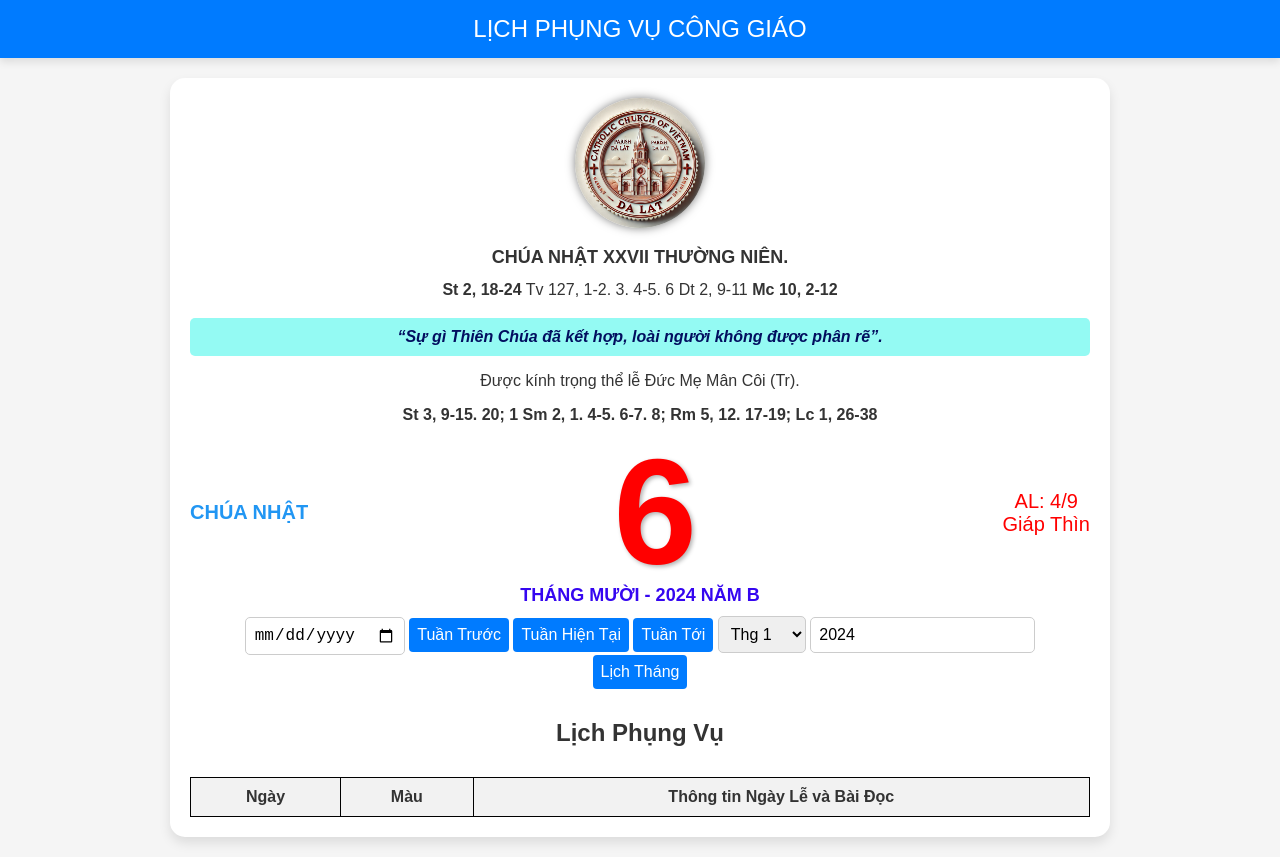
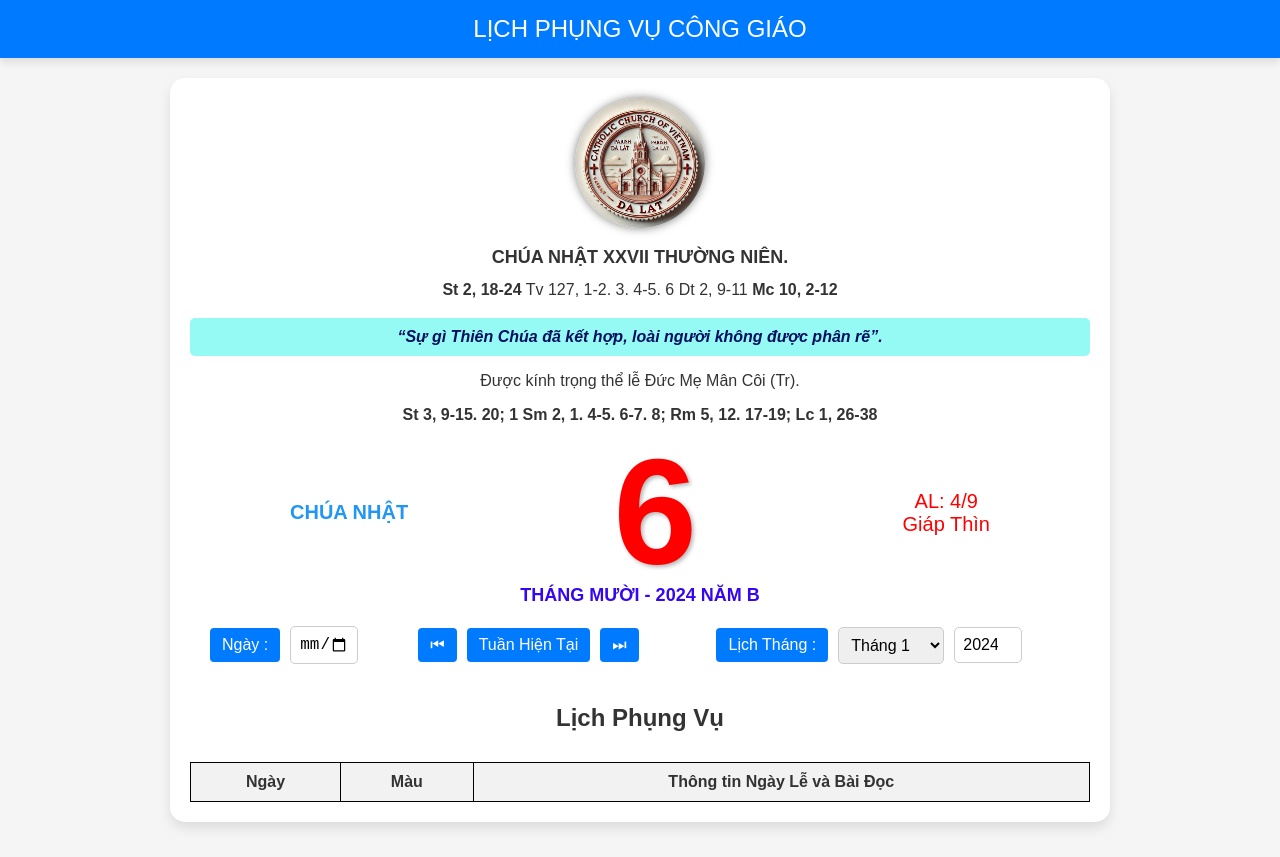
Before and after one commit to anrevietson/myCalLiturgy, a plain HTML site: page indexBible.html in a window 1280 px wide. Drawn offline with Linux system fonts and the light colour scheme.

Commit message:
Update indexBible.html

```diff
--- a/indexBible.html
+++ b/indexBible.html
@@ -56,14 +56,14 @@
     }
 
     .weekday {
-        margin-left: 0px;
+        margin-left: 100px;
         font-size: 20px;
         font-weight: bold;
         color: #2196F3;
     }
 
     .lunar-date {
-        margin-right: 0px;
+        margin-right: 100px;
         font-size: 20px;
         font-weight: normal;
         color: #ff0000;
@@ -207,7 +207,7 @@
 
     .modal-content {
         padding: 20px;
-        text-align: left;
+        text-align: center;
     }
 
     .close:focus {
@@ -296,7 +296,7 @@
         font-size: 16px;
         border-radius: 5px;
         border: 1px solid #ccc;
-        width: auto;
+        width: fit-content;
     }
 
     button {
@@ -311,6 +311,35 @@
     button:hover {
         background-color: #0056b3;
     }
+    .desktop-controls {
+    display: flex;
+    justify-content: space-around; /* Chia đều không gian cho các phần tử */
+    align-items: center; /* Căn giữa theo chiều dọc */
+    gap: 10px; /* Khoảng cách giữa các phần tử */
+    padding: 10px; /* Khoảng cách xung quanh */
+}
+
+.desktop-controls input{
+    flex: 1; /* Mỗi phần tử sẽ chiếm một phần không gian bằng nhau */
+    max-width: 50px; /* Giới hạn chiều rộng tối đa cho các nút và input */
+}
+
+.desktop-controls select{
+    flex: 1; /* Mỗi phần tử sẽ chiếm một phần không gian bằng nhau */
+    max-width: 200px; /* Giới hạn chiều rộng tối đa cho các nút và input */
+}
+
+.desktop-controls button {
+    flex: none; /* Mỗi phần tử sẽ chiếm một phần không gian bằng nhau */
+    max-width: 150px; /* Giới hạn chiều rộng tối đa cho các nút và input */
+}
+
+.desktop-controls button {
+    padding: 8px 12px; /* Điều chỉnh kích thước nút */
+}
+
+
+
     /* Ẩn các biểu tượng trên máy tính */
 .mobile-controls {
     display: none;
@@ -410,8 +439,8 @@
         </div>
     </div>
 
-    <!-- Chọn ngày, tuần và tháng -->
-<!-- Chọn ngày, tuần và tháng -->
+
+<!-- Chọn ngày, tuần và tháng vủa mobi -->
 <div class="controls-container">
     <!-- Biểu tượng cho điện thoại -->
     <div class="mobile-controls">
@@ -422,30 +451,33 @@
 
     <!-- Các trường chọn ngày, tháng, năm cho thiết bị lớn -->
     <div class="desktop-controls">
-        <input type="date" id="inputDate" onchange="getFeastForSelectedDate()">
+
+        <button>Ngày : </button>
+        <input type="date" id="inputDate" onchange="getFeastForSelectedDate()">&nbsp;&nbsp;&nbsp;&nbsp;&nbsp;&nbsp;&nbsp;&nbsp;&nbsp;
 
         <!-- Chọn tuần hiện tại, tuần trước, hoặc tuần tới -->
-        <button onclick="displayWeekInfo('previous')">Tuần Trước</button>
+        <button onclick="displayWeekInfo('previous')">⏮</button>
         <button onclick="displayWeekInfo('current')">Tuần Hiện Tại</button>
-        <button onclick="displayWeekInfo('next')">Tuần Tới</button>
+        <button onclick="displayWeekInfo('next')">⏭</button>&nbsp;&nbsp;&nbsp;&nbsp;&nbsp;&nbsp;&nbsp;&nbsp;&nbsp;&nbsp;&nbsp;&nbsp;&nbsp;
 
+
+        <button onclick="displayMonthInfo()">Lịch Tháng : </button>
         <select id="monthInput">
-            <option value="1">Thg 1</option>
-            <option value="2">Thg 2</option>
-            <option value="3">Thg 3</option>
-            <option value="4">Thg 4</option>
-            <option value="5">Thg 5</option>
-            <option value="6">Thg 6</option>
-            <option value="7">Thg 7</option>
-            <option value="8">Thg 8</option>
-            <option value="9">Thg 9</option>
-            <option value="10">Thg 10</option>
-            <option value="11">Thg 11</option>
-            <option value="12">Thg 12</option>
+            <option value="1">Tháng 1</option>
+            <option value="2">Tháng 2</option>
+            <option value="3">Tháng 3</option>
+            <option value="4">Tháng 4</option>
+            <option value="5">Tháng 5</option>
+            <option value="6">Tháng 6</option>
+            <option value="7">Tháng 7</option>
+            <option value="8">Tháng 8</option>
+            <option value="9">Tháng 9</option>
+            <option value="10">Tháng 10</option>
+            <option value="11">Tháng 11</option>
+            <option value="12">Tháng 12</option>
         </select>
         <input type="number" id="yearInput" value="2024">
-        <button onclick="displayMonthInfo()">Lịch Tháng</button>
-    </div>
+       </div>
 </div>
 
 <!-- Modal chọn ngày -->
@@ -460,20 +492,20 @@
     </div>
 </div>
 
-<!-- Modal chọn tuần -->
+<!-- Modal chọn tuần mobi-->
 <div id="weekPickerModal" class="modal">
     <div class="modal-content">
         <span class="close" onclick="closeWeekPicker()">&times;</span>
         <h3>Chọn tuần</h3>
         <!-- Hiển thị thông tin tuần -->
-        <button onclick="displayWeekInfo('previous')">Tuần Trước</button>
+        <button onclick="displayWeekInfo('previous')">⏮</button>
         <button onclick="displayWeekInfo('current')">Tuần Hiện Tại</button>
-        <button onclick="displayWeekInfo('next')">Tuần Tới</button>
+        <button onclick="displayWeekInfo('next')">⏭</button>
         <button onclick="quitModal()">Close</button> <!-- Đóng modal -->
     </div>
 </div>
 
-
+<!-- Modal chọn Thánh mobi-->
 <div id="monthPickerModal" class="modal">
     <div class="modal-content">
         <span class="close" onclick="closeMonthPicker()">&times;</span>
```
